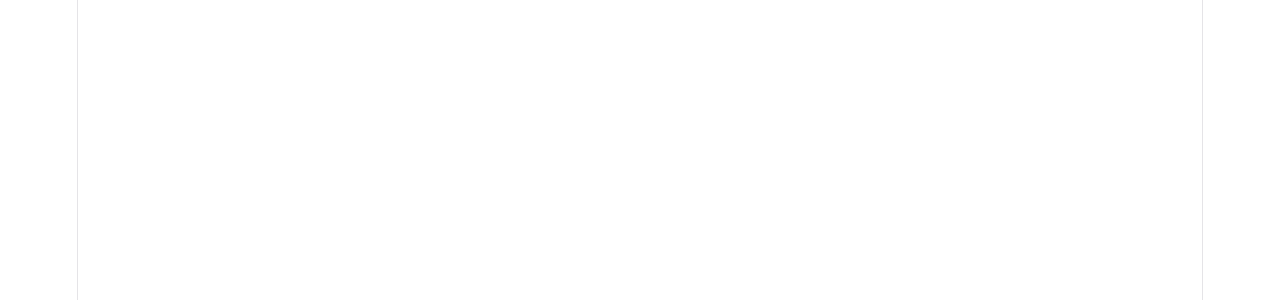
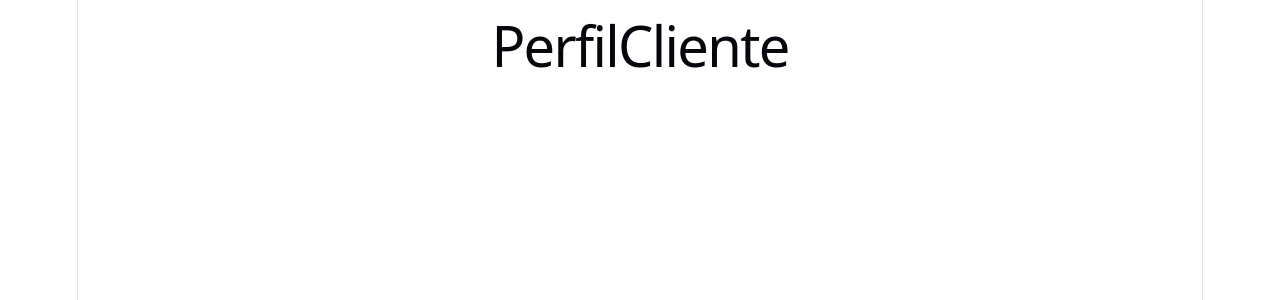
Before and after one commit to alvaroojedaweb/PIA2-ECOMMERCE-FRONTEND, a React (Vite) app: page /perfil in a window 1280 px wide. Before the commit this address had no page. Shown: the top 300 px of the page. Built offline with nearby package versions, Linux system fonts and the light colour scheme.

Commit message:
agregar proteccion de rutas basicas

```diff
--- a/src/App.jsx
+++ b/src/App.jsx
@@ -1,19 +1,35 @@
-import { Route, Routes} from 'react-router-dom'
+import { Route, Routes } from 'react-router-dom'
 import './App.css'
+import ProtectedRoute from './components/ProtectedRoute'
+
+// Páginas del Ecommerce
 import Home from './pages/Home'
 import LoginCliente from './pages/LoginCliente'
 import LoginEmpleado from './pages/LoginEmpleado'
 import RegistrationCliente from './pages/RegistrationCliente'
+import PerfilCliente from './pages/PerfilCliente'
+import PerfilEmpleado from './pages/PerfilEmpleado'
+import Checkout from './pages/Checkout'
 
 function App() {
+  // Este estado vendrá después desde tu contexto global de autenticación
+  const isAuthenticated = true; // Provisorio para probar
 
   return (
     <>
       <Routes>
+        {/* 🌐 RUTAS PÚBLICAS (Cualquiera puede entrar) */}
         <Route path='/' element={<Home />} />
         <Route path='/login' element={<LoginCliente />} />
         <Route path='/registration' element={<RegistrationCliente />} />
         <Route path='/admin' element={<LoginEmpleado />} />
+
+        {/* 🔒 RUTAS PROTEGIDAS (Solo usuarios autenticados) */}
+        <Route element={<ProtectedRoute isAuthenticated={isAuthenticated} />}>
+          <Route path="/checkout" element={<Checkout />} />
+          <Route path="/perfil" element={<PerfilCliente />} />
+          <Route path="/admin/perfil" element={<PerfilEmpleado />} />
+        </Route>
       </Routes>
     </>
   )
--- /dev/null
+++ b/src/components/ProtectedRoute.jsx
@@ -0,0 +1,13 @@
+import { Navigate, Outlet } from 'react-router-dom';
+
+const ProtectedRoute = ({ isAuthenticated }) => {
+  // 1. Si no está autenticado, lo enviamos al login
+  if (!isAuthenticated) {
+    return <Navigate to="/login" replace />;
+  }
+
+  // 2. Si está autenticado, renderizamos las rutas hijas
+  return <Outlet />;
+};
+
+export default ProtectedRoute;
--- /dev/null
+++ b/src/pages/Checkout.jsx
@@ -0,0 +1,18 @@
+import React from 'react';
+
+const Checkout = () => {
+  return (
+    <div>
+      <header>
+        <h1>Checkout</h1>
+      </header>
+
+      <main>
+        <section>
+        </section>
+      </main>
+    </div>
+  );
+};
+
+export default Checkout;
--- /dev/null
+++ b/src/pages/PerfilCliente.jsx
@@ -0,0 +1,18 @@
+import React from 'react';
+
+const PerfilCliente = () => {
+  return (
+    <div>
+      <header>
+        <h1>PerfilCliente</h1>
+      </header>
+
+      <main>
+        <section>
+        </section>
+      </main>
+    </div>
+  );
+};
+
+export default PerfilCliente;
--- /dev/null
+++ b/src/pages/PerfilEmpleado.jsx
@@ -0,0 +1,18 @@
+import React from 'react';
+
+const PerfilEmpleado = () => {
+  return (
+    <div>
+      <header>
+        <h1>PerfilEmpleado</h1>
+      </header>
+
+      <main>
+        <section>
+        </section>
+      </main>
+    </div>
+  );
+};
+
+export default PerfilEmpleado;
```
Lines whose indentation alone changed are shown as unchanged.
